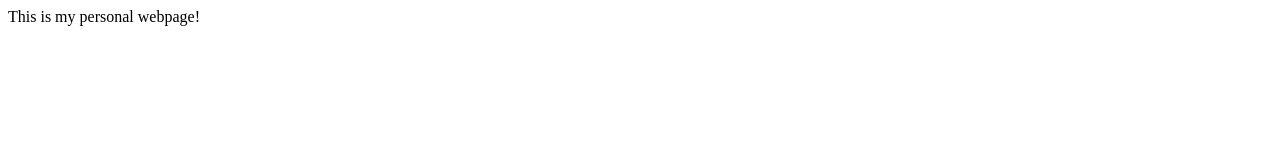
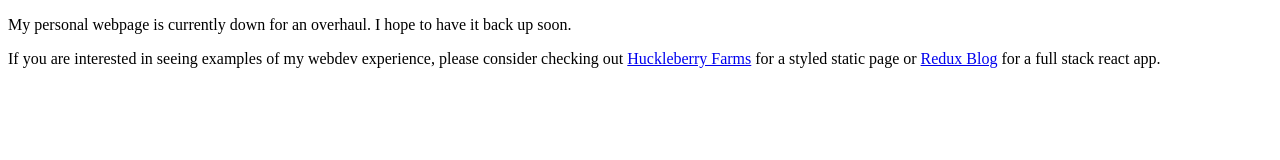
Before and after one commit to mmhazard/madisonhazard.com, a plain HTML site: page index.html in a window 1280 px wide. Drawn offline with Linux system fonts and the light colour scheme.

Commit message:
added example pages

```diff
--- a/index.html
+++ b/index.html
@@ -6,6 +6,13 @@
     <title>Madison Hazard</title>
   </head>
   <body>
-    This is my personal webpage!
+    <p>
+      My personal webpage is currently down for an overhaul. I hope to have it back up soon.
+    </p>
+    <p>
+      If you are interested in seeing examples of my webdev experience, please consider checking out
+      <a href="http://huckleberry.surge.sh/">Huckleberry Farms</a> for a styled static page
+      or <a href="http://mmhazard-reduxblog.surge.sh/">Redux Blog</a> for a full stack react app.
+    </p>
   </body>
 </html>
```
